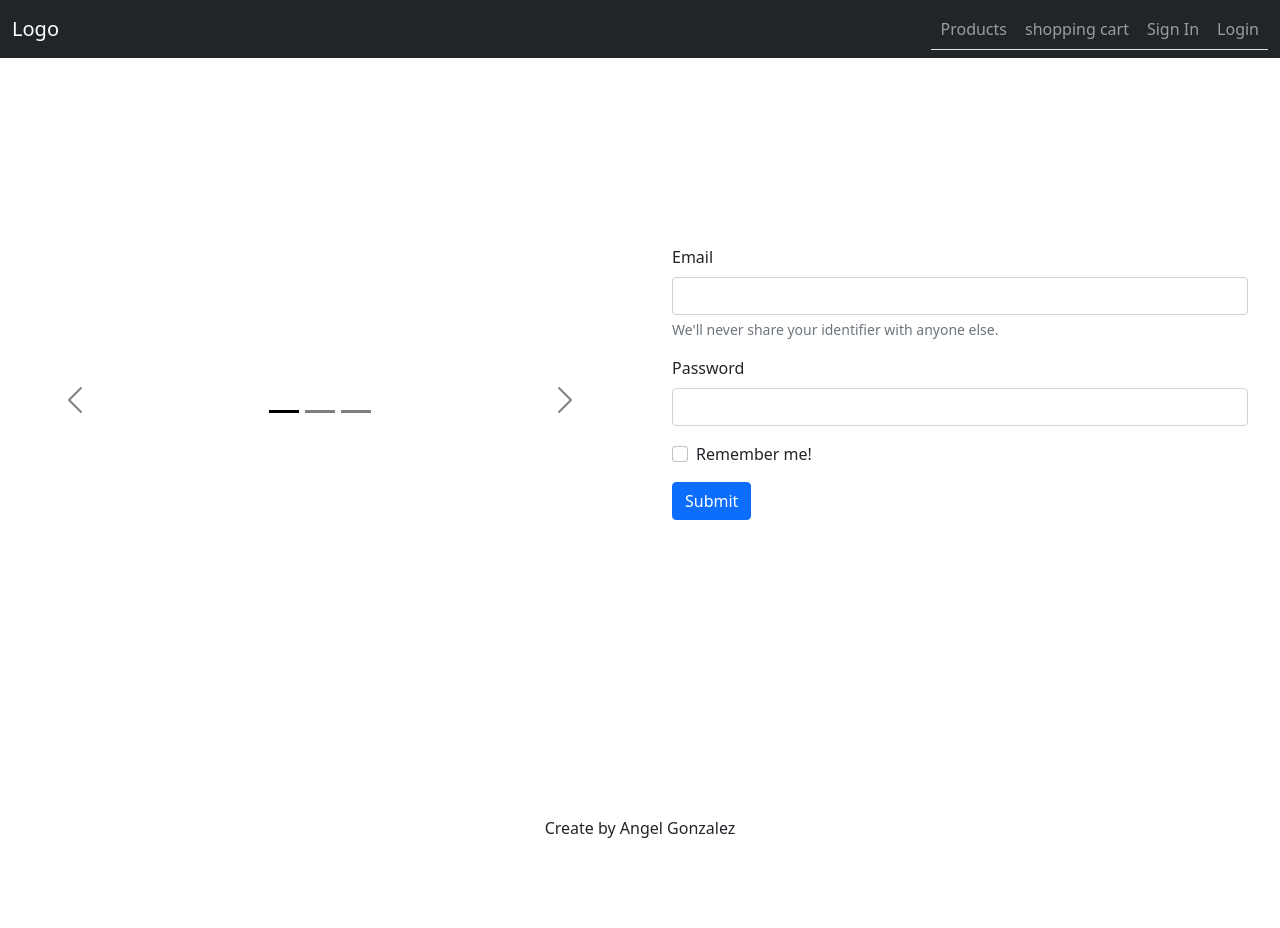
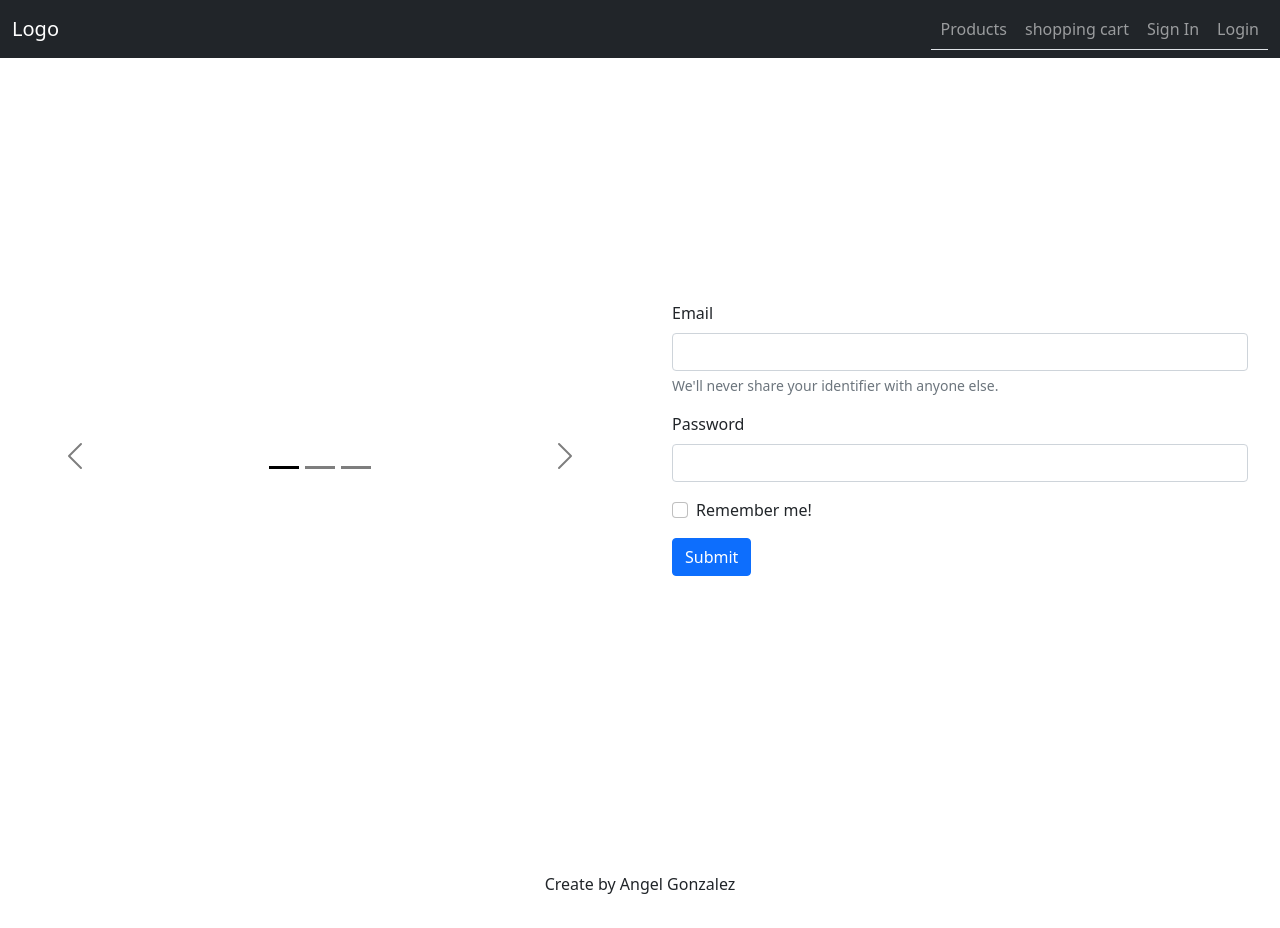
Before and after one commit to xXangel9Xx/ecommerceReact, a React (Create React App) app in the folder commerce/: page / in a window 1280 px wide. Before the commit the page ends 872 px from the top, so only its background shows below. Built offline with nearby package versions, Linux system fonts and the light colour scheme; no server answers.

Commit message:
Update beginning.css

```diff
--- a/commerce/src/pages/beginning/beginning.css
+++ b/commerce/src/pages/beginning/beginning.css
@@ -2,6 +2,7 @@
     .contain-page{
         display: flex !important;
         flex-direction: column;
+        margin-top: 56px;
     }
     .form-register{
         width: 80vw;
```
